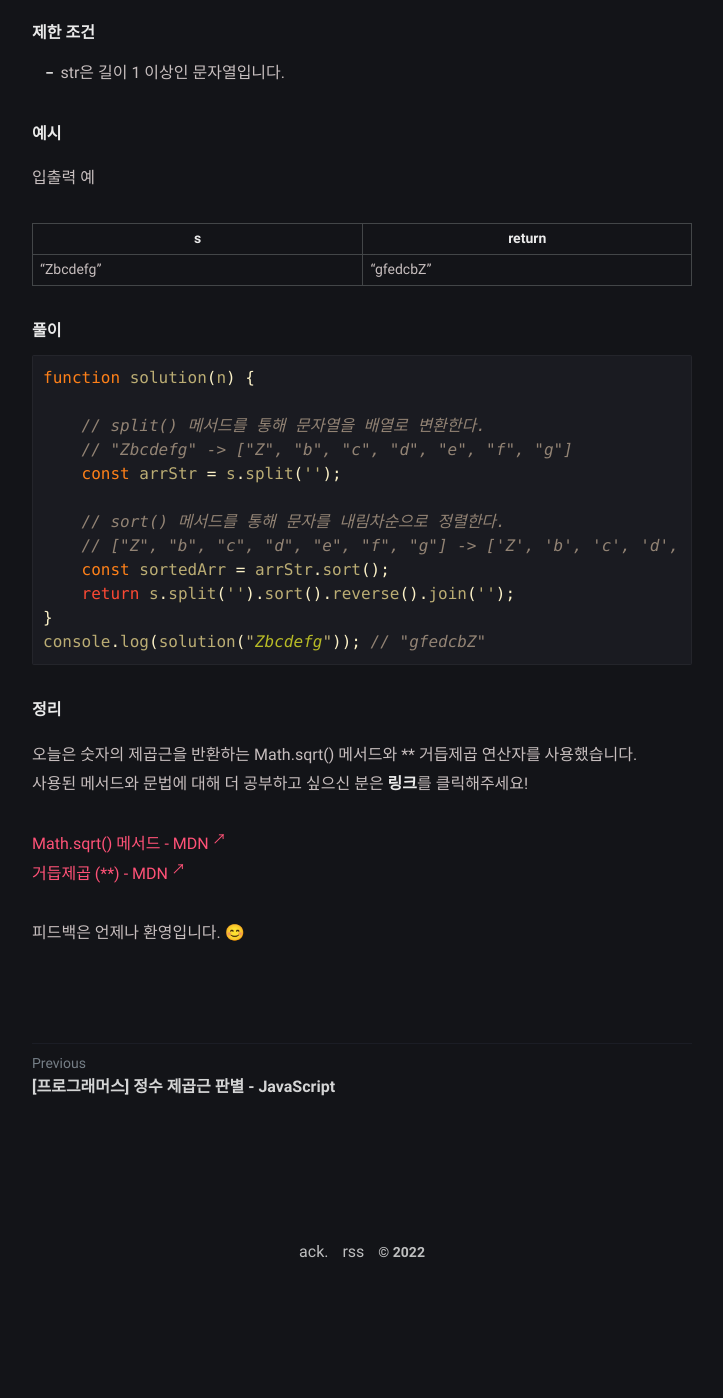
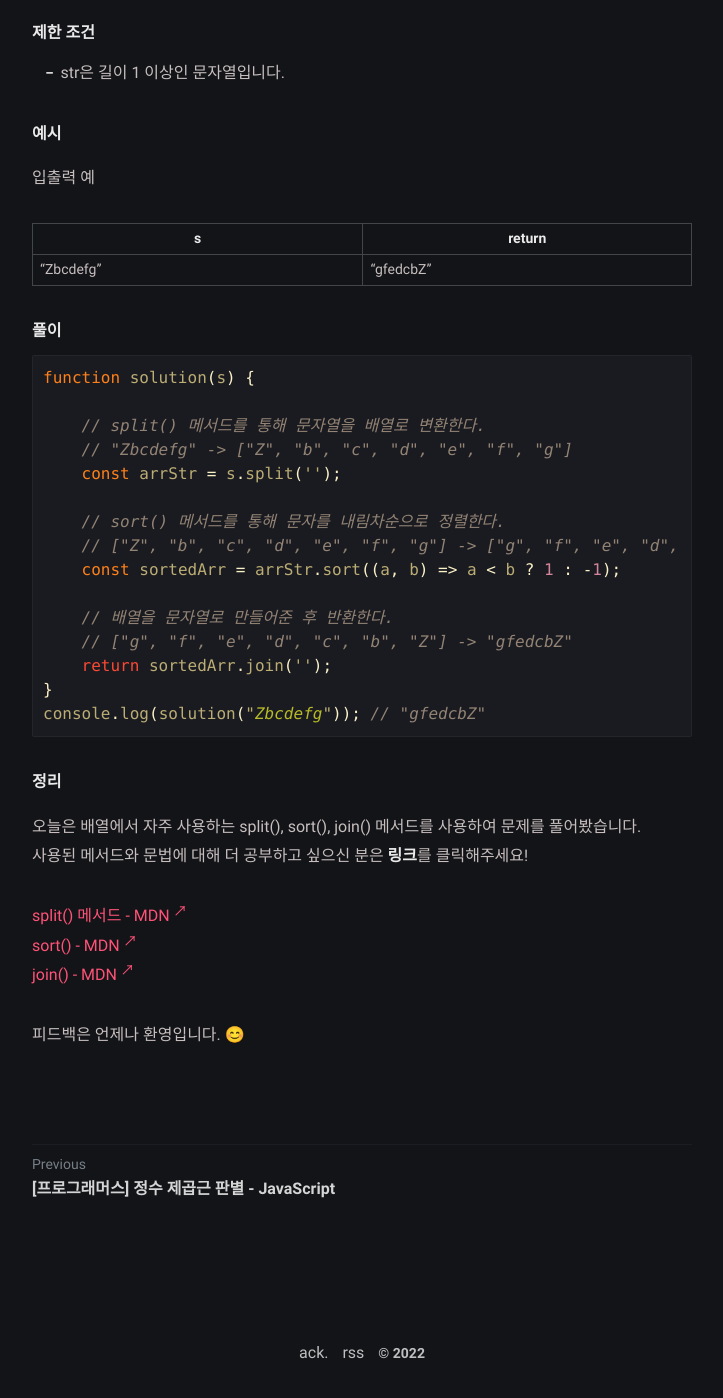
Before and after one commit to LeeJams/LeeJams.github.io, a Jekyll site: the page built from _posts/programmers/lv1/2022-03-10-문자열-내림차순으로-배치하기.md, in a window 1280 px wide and 1400 px high, scrolled down 726 px. Shown: the whole window, without its empty margins (278-1001 px from the left). Built offline with Jekyll 4.4.1, drawn with Linux system fonts in a browser that asks for light colours; comment, search, counter and statistics services are not loaded; before the commit the page ends 2024 px from its top, so only the background shows below that.

Commit message:
문자열 내림타순으로 배치하기

````diff
--- a/_posts/programmers/lv1/2022-03-10-문자열-내림차순으로-배치하기.md
+++ b/_posts/programmers/lv1/2022-03-10-문자열-내림차순으로-배치하기.md
@@ -22,25 +22,29 @@ s는 영문 대소문자로만 구성되어 있으며, 대문자는 소문자보
 
 ##### 풀이
 ```javascript
-function solution(n) {
+function solution(s) {
 
     // split() 메서드를 통해 문자열을 배열로 변환한다.
     // "Zbcdefg" -> ["Z", "b", "c", "d", "e", "f", "g"]
     const arrStr = s.split('');
 
     // sort() 메서드를 통해 문자를 내림차순으로 정렬한다.
-    // ["Z", "b", "c", "d", "e", "f", "g"] -> ['Z', 'b', 'c', 'd', 'e', 'f', 'g']
-    const sortedArr = arrStr.sort();
-    return s.split('').sort().reverse().join('');
+    // ["Z", "b", "c", "d", "e", "f", "g"] -> ["g", "f", "e", "d", "c", "b", "Z"]
+    const sortedArr = arrStr.sort((a, b) => a < b ? 1 : -1);
+
+    // 배열을 문자열로 만들어준 후 반환한다.
+    // ["g", "f", "e", "d", "c", "b", "Z"] -> "gfedcbZ"
+    return sortedArr.join('');
 }
 console.log(solution("Zbcdefg")); // "gfedcbZ"
 ```
 
 ##### 정리
-오늘은 숫자의 제곱근을 반환하는 Math.sqrt() 메서드와 ** 거듭제곱 연산자를 사용했습니다. <br />
+오늘은 배열에서 자주 사용하는 split(), sort(), join() 메서드를 사용하여 문제를 풀어봤습니다.<br />
 사용된 메서드와 문법에 대해 더 공부하고 싶으신 분은 **링크**를 클릭해주세요!
 
-[Math.sqrt() 메서드 - MDN](https://developer.mozilla.org/ko/docs/Web/JavaScript/Reference/Global_Objects/Math/sqrt){:target="_blank"}<br />
-[거듭제곱 (**) - MDN](https://developer.mozilla.org/ko/docs/Web/JavaScript/Reference/Operators/Exponentiation){:target="_blank"}
+[split() 메서드 - MDN](https://developer.mozilla.org/ko/docs/Web/JavaScript/Reference/Global_Objects/String/split){:target="_blank"}<br />
+[sort() - MDN](https://developer.mozilla.org/ko/docs/Web/JavaScript/Reference/Global_Objects/Array/sort){:target="_blank"}<br />
+[join() - MDN](https://developer.mozilla.org/ko/docs/Web/JavaScript/Reference/Global_Objects/Array/join){:target="_blank"}
 
 피드백은 언제나 환영입니다. 😊
````
